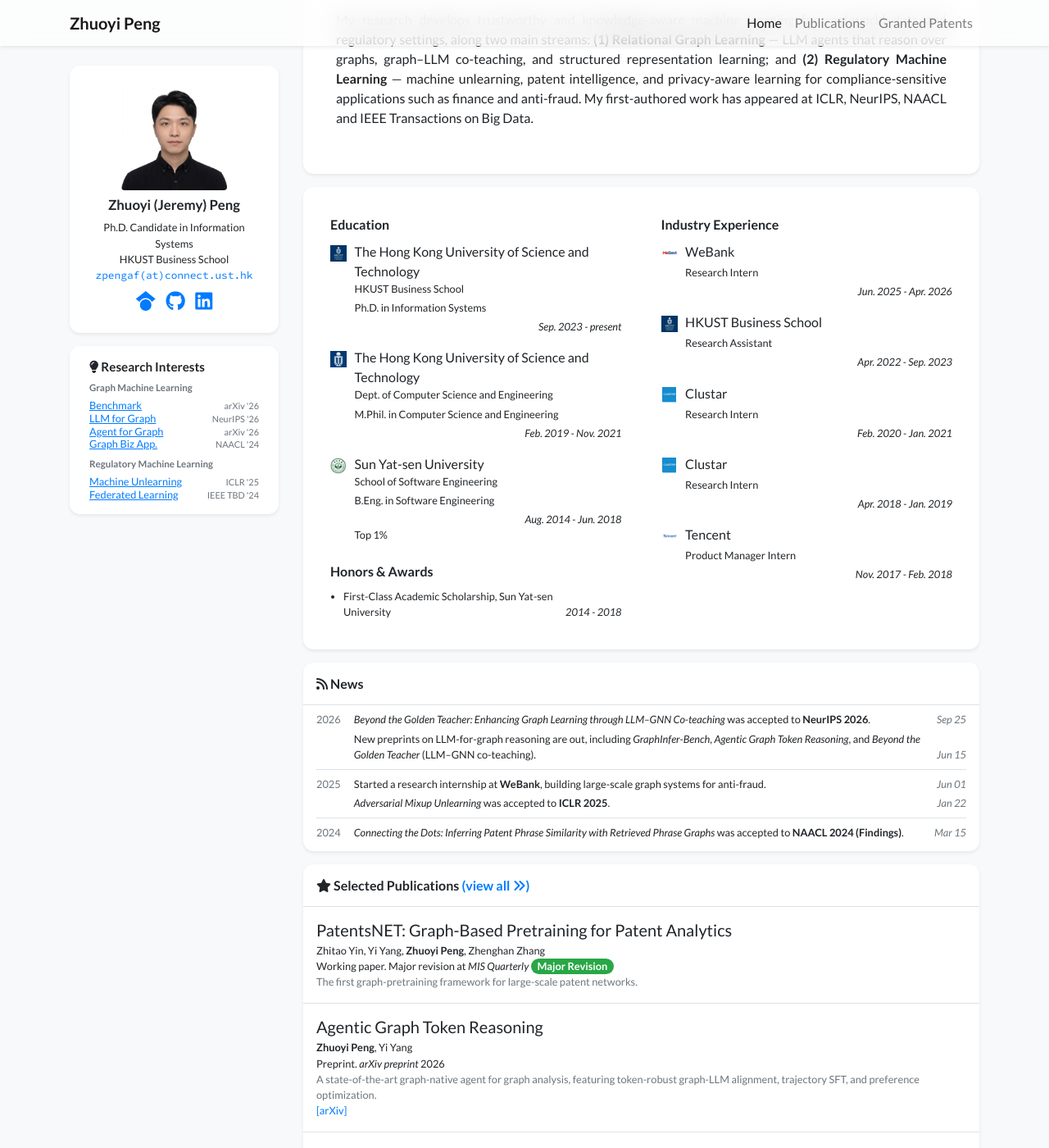
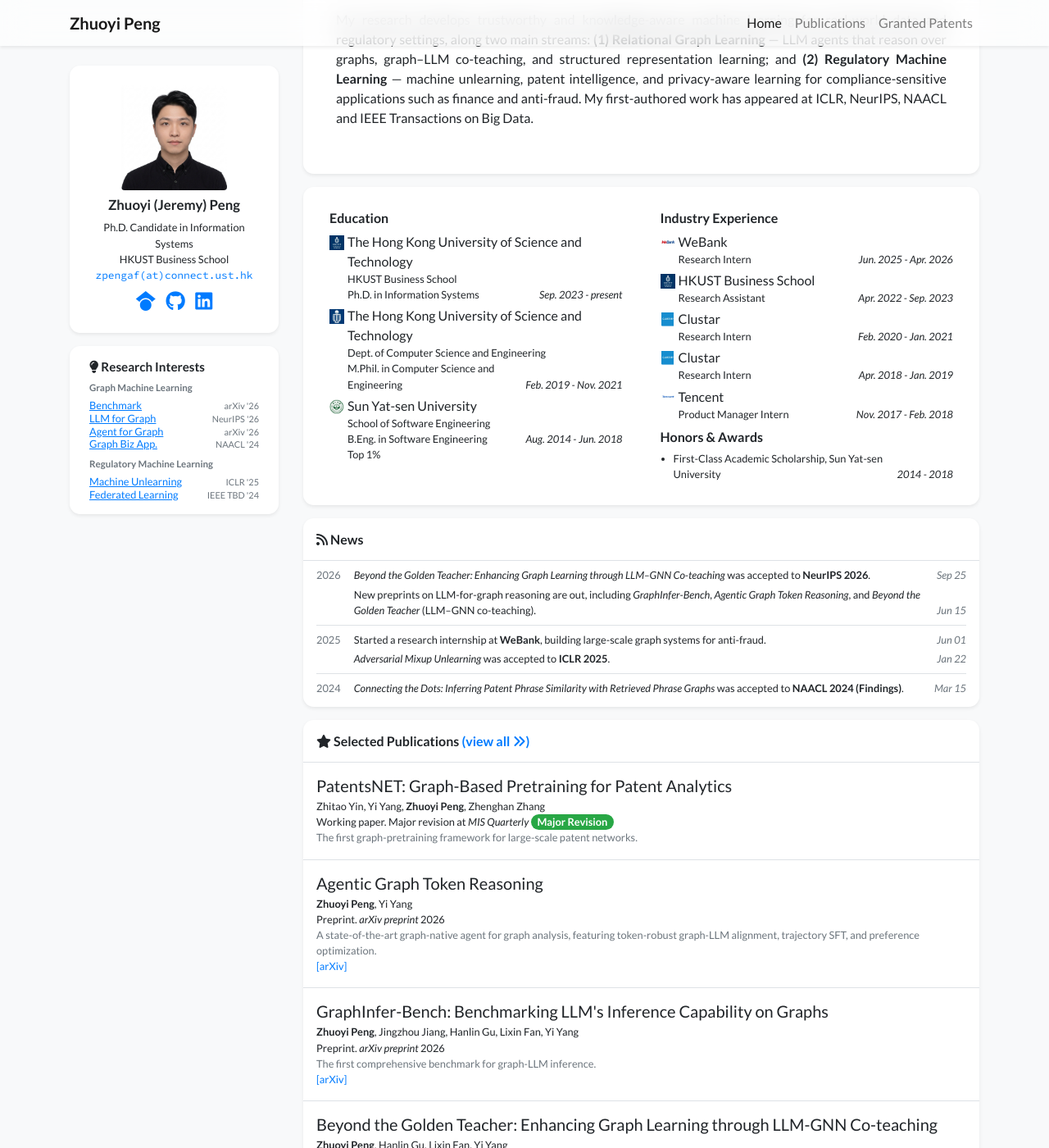
Before and after one commit to realjeremybot/realjeremybot.github.io, a Jekyll site: the page built from index.html, in a window 1280 px wide and 1400 px high, scrolled down 246 px. Shown: the whole window at 82% size. Built offline with Jekyll 4.4.1, drawn with Linux system fonts in a browser that asks for light colours; nearby versions of some CDN libraries; a style sheet for code colours, icons or effects is not loaded.

Commit message:
Restore compact education and experience spacing

```diff
--- a/_includes/widgets/experience_card.html
+++ b/_includes/widgets/experience_card.html
@@ -1,7 +1,7 @@
 <div class="row mt-3">
     <div class="col">
         <div class="card border-0 shadow-sm bg-white">
-            <div class="card-body p-4 experience-card">
+            <div class="card-body p-4">
                 <div class="row" data-masonry='{"percentPosition": true }'>
                     {% if site.data.profile.education %}
                     <div class="col-lg-6">
@@ -9,7 +9,7 @@
                             <h6>Education</h6>
                             <ul class="list-unstyled mb-1">
                                 {% for item in site.data.profile.education %}
-                                <li class="media experience-entry">
+                                <li class="media mb-1">
                                     {% if item.logo %}
                                     <img src="{{ item.logo | relative_url }}" alt="{{ item.name }}" class="experience-logo align-self-start">
                                     {% else %}
@@ -18,7 +18,7 @@
                                     <div class="media-body">
                                         <div>{{ item.name }}</div>
                                         <div class="small">{{ item.dept }}</div>
-                                        <div class="small experience-details">
+                                        <div class="small d-flex">
                                             <div>{{ item.position }}</div>
                                             <div class="mt-auto ml-auto no-break"><em>{{ item.date }}</em></div>
                                         </div>
@@ -37,7 +37,7 @@
                             <h6>Industry Experience</h6>
                             <ul class="list-unstyled mb-1">
                                 {% for item in site.data.profile.experience %}
-                                <li class="media experience-entry">
+                                <li class="media mb-1">
                                     {% if item.logo %}
                                     <img src="{{ item.logo | relative_url }}" alt="{{ item.name }}" class="experience-logo align-self-start">
                                     {% else %}
@@ -46,7 +46,7 @@
                                     <div class="media-body">
                                         <div>{{ item.name }}</div>
                                         <div class="small">{{ item.dept }}</div>
-                                        <div class="small experience-details">
+                                        <div class="small d-flex">
                                             <div>{{ item.position }}</div>
                                             <div class="mt-auto ml-auto no-break"><em>{{ item.date }}</em></div>
                                         </div>
--- a/assets/css/global.css
+++ b/assets/css/global.css
@@ -92,43 +92,10 @@
     font-family: Source Code Pro, monospace;
 }
 
-.experience-card .row > .col-lg-6 {
-    padding: 0.5rem 1rem;
-}
-
-.experience-card h6 {
-    margin-bottom: 0.75rem;
-}
-
-.experience-entry {
-    margin-bottom: 1rem;
-}
-
-.experience-entry:last-child {
-    margin-bottom: 0;
-}
-
 .experience-logo {
-    width: 20px;
-    height: 20px;
+    width: 18px;
+    height: 18px;
     object-fit: contain;
     flex-shrink: 0;
-    margin: 0.25rem 0.6rem 0 0;
+    margin: 0.25rem 0.25rem 0 0;
 }
-
-.experience-details {
-    display: flex;
-    flex-wrap: wrap;
-    gap: 0.25rem 1rem;
-    margin-top: 0.25rem;
-}
-
-.experience-details > :first-child {
-    flex: 1 1 14rem;
-}
-
-@media (max-width: 575.98px) {
-    .experience-card .row > .col-lg-6 {
-        padding: 0.5rem 0.75rem;
-    }
-}
```
